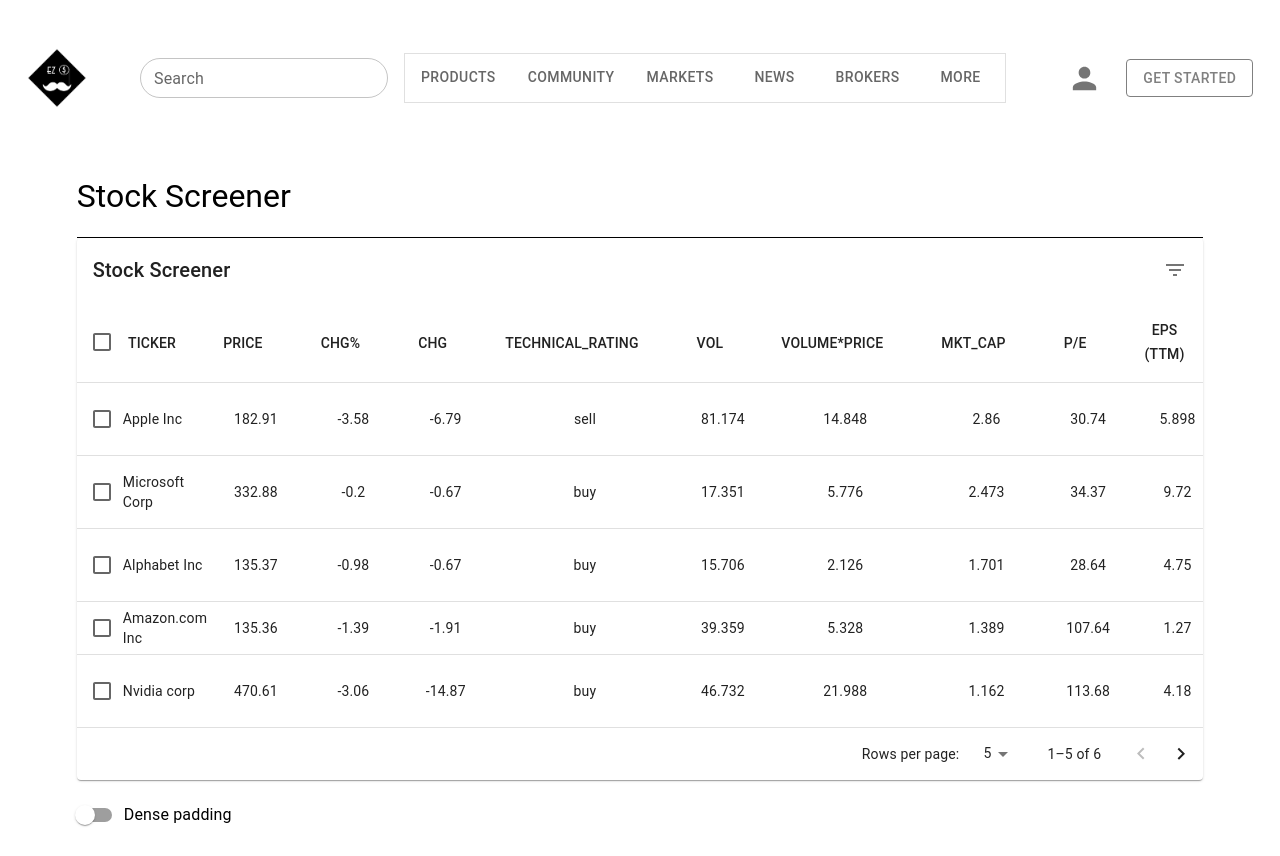
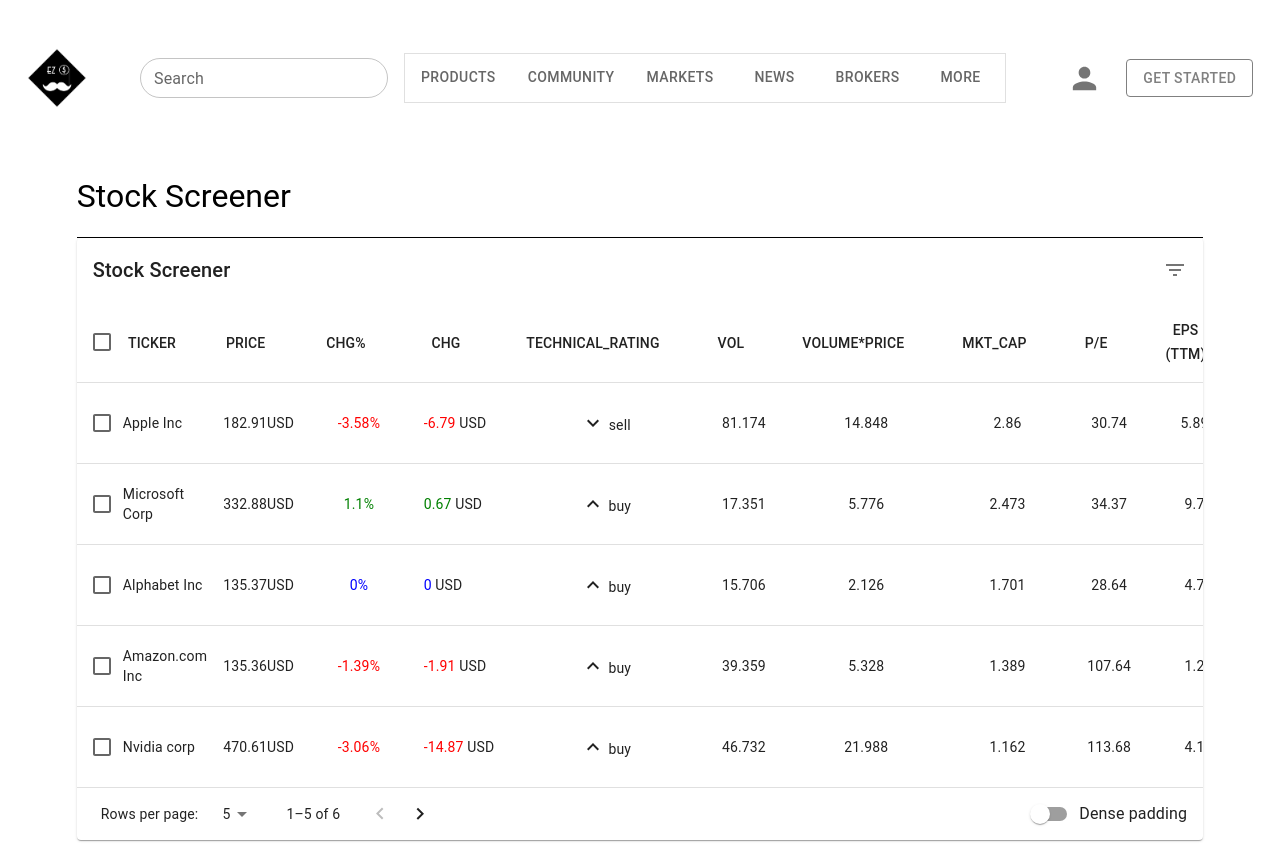
Before and after one commit to CSDS-395-Fall-23-Group-14/csds395-f23-14, a React (Create React App) app: page / in a window 1280 px wide. Before the commit the page ends 834 px from the top, so only its background shows below. Built offline with nearby package versions, Linux system fonts and the light colour scheme.

Commit message:
styling changes

```diff
--- a/src/components/stock-screener/stock-screener.css
+++ b/src/components/stock-screener/stock-screener.css
@@ -16,3 +16,9 @@
     justify-content: space-between;
     margin-top:1rem;
 }
+
+.table-footer {
+    display:flex;
+    flex-direction: row;
+    justify-content: space-between;
+}
--- a/src/components/stock-screener/stock-screener.js
+++ b/src/components/stock-screener/stock-screener.js
@@ -21,8 +21,12 @@
 import DeleteIcon from '@mui/icons-material/Delete';
 import FilterListIcon from '@mui/icons-material/FilterList';
 import { visuallyHidden } from '@mui/utils';
+import KeyboardArrowUpIcon from '@mui/icons-material/KeyboardArrowUp';
+import KeyboardArrowDownIcon from '@mui/icons-material/KeyboardArrowDown';
+
 
 function createData(name, price, chg_percent, chg, tech_rating, vol, vol_price, mkt_cap, pe, eps, employees, sector) {
+    price = price + 'USD';
     return {
         name,
         price,
@@ -36,13 +40,47 @@
         eps,
         employees,
         sector
+
     };
+}
+
+function checkRating(tech_rating) {
+    if (tech_rating === 'buy') {
+        return <KeyboardArrowUpIcon style={{verticalAlign: 'bottom', fontSize: 'xlarge'}}></KeyboardArrowUpIcon>
+    }
+    else {
+        return <KeyboardArrowDownIcon style={{verticalAlign: 'bottom', fontSize: 'xlarge'}}></KeyboardArrowDownIcon>
+    }
+}
+
+function checkPercent(chg_percent) {
+    if(chg_percent > 0) {
+        return <h3 style={{color: 'green', fontFamily: "'Roboto', 'Helvetica','Arial', sans-serif", fontWeight: '400', fontSize: '14px'}}>{chg_percent}%</h3>
+    }
+    else if(chg_percent < 0) {
+        return <h3 style={{color: 'red', fontFamily: "'Roboto', 'Helvetica','Arial', sans-serif", fontWeight: '400', fontSize: '14px'}}>{chg_percent}%</h3>
+    }
+    else {
+        return <h3 style={{color: 'blue', fontFamily: "'Roboto', 'Helvetica','Arial', sans-serif", fontWeight: '400', fontSize: '14px'}}>{chg_percent}%</h3>
+    }
+}
+
+function checkChange(chg) {
+    if(chg > 0) {
+        return <h3 style={{color: 'green', fontFamily: "'Roboto', 'Helvetica','Arial', sans-serif", fontWeight: '400', fontSize: '14px'}}>{chg}</h3>
+    }
+    else if (chg < 0) {
+        return <h3 style={{color: 'red', fontFamily: "'Roboto', 'Helvetica','Arial', sans-serif", fontWeight: '400', fontSize: '14px'}}>{chg}</h3>
+    }
+    else {
+        return <h3 style={{color: 'blue', fontFamily: "'Roboto', 'Helvetica','Arial', sans-serif", fontWeight: '400', fontSize: '14px'}}>{chg}</h3>
+    }
 }
 
 const rows = [
 createData('Apple Inc', 182.91, -3.58, -6.79, 'sell', 81.174, 14.848, 2.86, 30.74, 5.898, 164, 'Electronic Technology'),
-createData('Microsoft Corp', 332.88, -0.2, -0.67, 'buy', 17.351, 5.776, 2.473, 34.37,9.72, 221, 'Technology Services'),
-createData('Alphabet Inc', 135.37, -0.98, -0.67, 'buy', 15.706, 2.126, 1.701, 28.64, 4.75, 190.234, 'Technology Services'),
+createData('Microsoft Corp', 332.88, 1.1, 0.67, 'buy', 17.351, 5.776, 2.473, 34.37,9.72, 221, 'Technology Services'),
+createData('Alphabet Inc', 135.37, 0, 0, 'buy', 15.706, 2.126, 1.701, 28.64, 4.75, 190.234, 'Technology Services'),
 createData('Amazon.com Inc', 135.36, -1.39, -1.91, 'buy', 39.359, 5.328, 1.389, 107.64, 1.27, 1.541, 'Retail Trade'),
 createData('Nvidia corp', 470.61, -3.06, -14.87, 'buy', 46.732, 21.988, 1.162, 113.68, 4.18, 26.98, 'Electronic Tech'),
 createData('Tesla', 251.92, -1.78,-4.57, 'buy', 116.543, 29.36, 799.593,71.47, 3.87, 127.855, 'Consumer Durables'),
@@ -381,9 +419,9 @@
                         {row.name}
                       </TableCell>
                       <TableCell align="center">{row.price}</TableCell>
-                      <TableCell align="center">{row.chg_percent}</TableCell>
-                      <TableCell align="center">{row.chg}</TableCell>
-                      <TableCell align="center">{row.tech_rating}</TableCell>
+                      <TableCell align="center">{checkPercent(row.chg_percent)}</TableCell>
+                      <TableCell style={{display: 'flex', flexDirection:'row', alignItems: 'center'}} align="center">{checkChange(row.chg)}&nbsp;USD</TableCell>
+                      <TableCell align="center">{checkRating(row.tech_rating)} {row.tech_rating}</TableCell>
                       <TableCell align="center">{row.vol}</TableCell>
                       <TableCell align="center">{row.vol_price}</TableCell>
                       <TableCell align="center">{row.mkt_cap}</TableCell>
@@ -406,6 +444,7 @@
               </TableBody>
             </Table>
         </TableContainer>
+        <div className='table-footer'>
             <TablePagination
                 rowsPerPageOptions={[5, 10, 25]}
                 component="div"
@@ -415,11 +454,12 @@
                 onPageChange={handleChangePage}
                 onRowsPerPageChange={handleChangeRowsPerPage}
             />
-        </Paper>
             <FormControlLabel
             control={<Switch checked={dense} onChange={handleChangeDense} />}
             label="Dense padding"
             />
+        </div>
+        </Paper>
       </Box>
     );
   }
```
Lines whose indentation alone changed are shown as unchanged.
